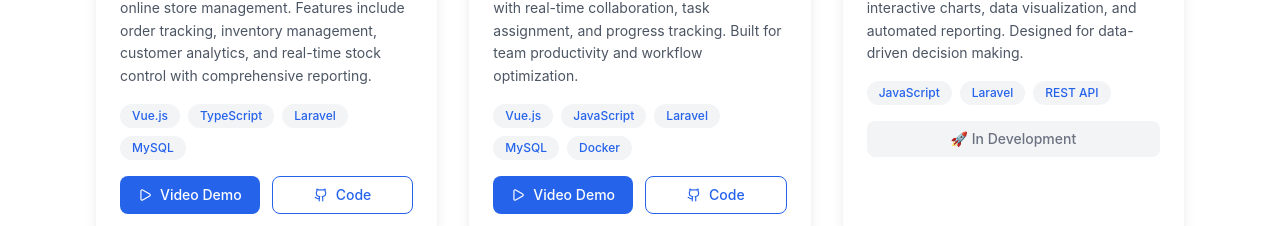
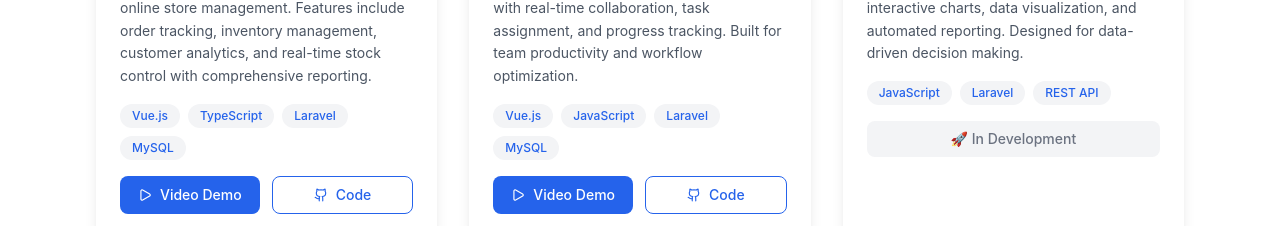
Before and after one commit to AlvaroMillanEstevez/AlvaroMillanEstevez.github.io, a React (Create React App) app: page / in a window 1280 px wide. Shown: the part 2394-2620 px from the top of the page. Built offline with nearby package versions, Linux system fonts and the light colour scheme.

Commit message:
eliminado docker de las tecnologias en el segundo proyecto task manager

```diff
--- a/src/App.js
+++ b/src/App.js
@@ -187,7 +187,7 @@ const App = () => {
     {
       title: "Task Management System",
       description: "Advanced project management platform with real-time collaboration, task assignment, and progress tracking. Built for team productivity and workflow optimization.",
-      tech: ["Vue.js", "JavaScript", "Laravel","MySQL", "Docker"],
+      tech: ["Vue.js", "JavaScript", "Laravel","MySQL"],
       code: "https://github.com/AlvaroMillanEstevez/Task-Management-System",
       image: "assets/TaskManagerDashboard.png",
       video: "assets/videos/videoDemoTaskManager.mp4",
```
